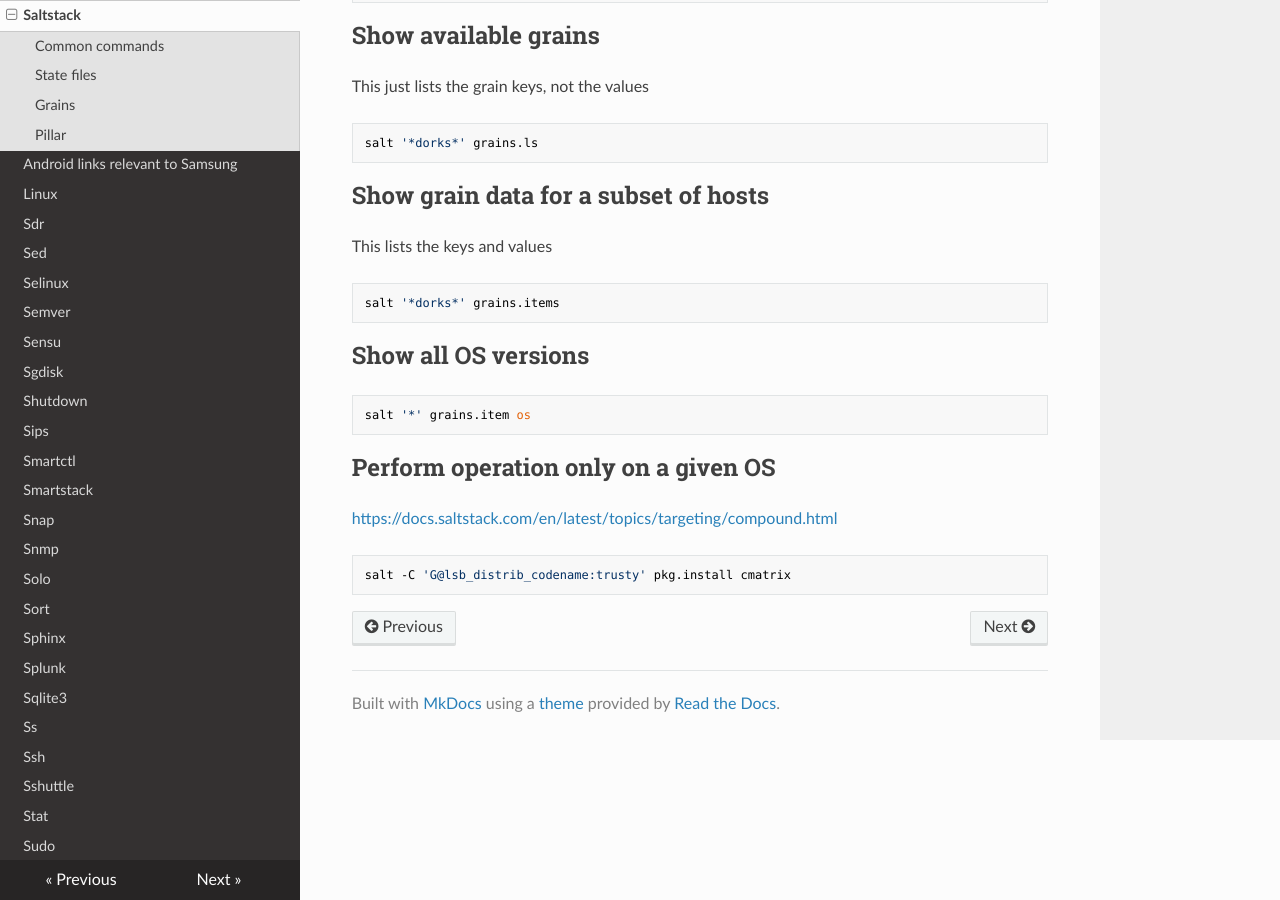
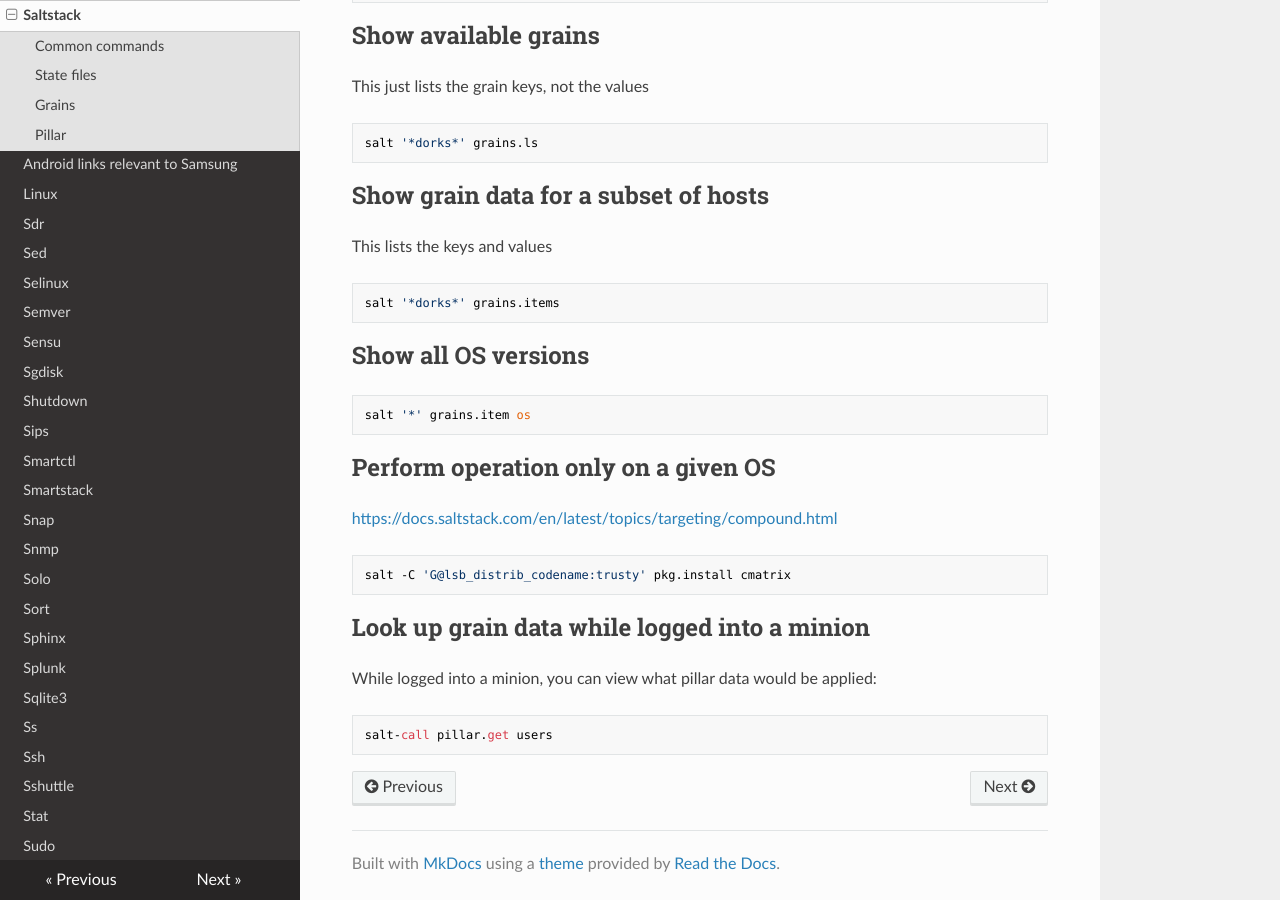
Before and after one commit to lando-cal/tech-notes, an MkDocs documentation site: the page built from docs/saltstack.md, in a window 1280 px wide and 900 px high, scrolled down 2749 px. Built offline with MkDocs 1.6.1, drawn with Linux system fonts in a browser that asks for light colours; nearby versions of some CDN libraries.

Commit message:
Add salt-call pillar.get example

````diff
--- a/docs/saltstack.md
+++ b/docs/saltstack.md
@@ -144,3 +144,11 @@ salt '*' grains.item os
 ```
 salt -C 'G@lsb_distrib_codename:trusty' pkg.install cmatrix
 ```
+
+## Look up grain data while logged into a minion
+
+While logged into a minion, you can view what pillar data would be applied:
+
+```
+salt-call pillar.get users
+```
````
